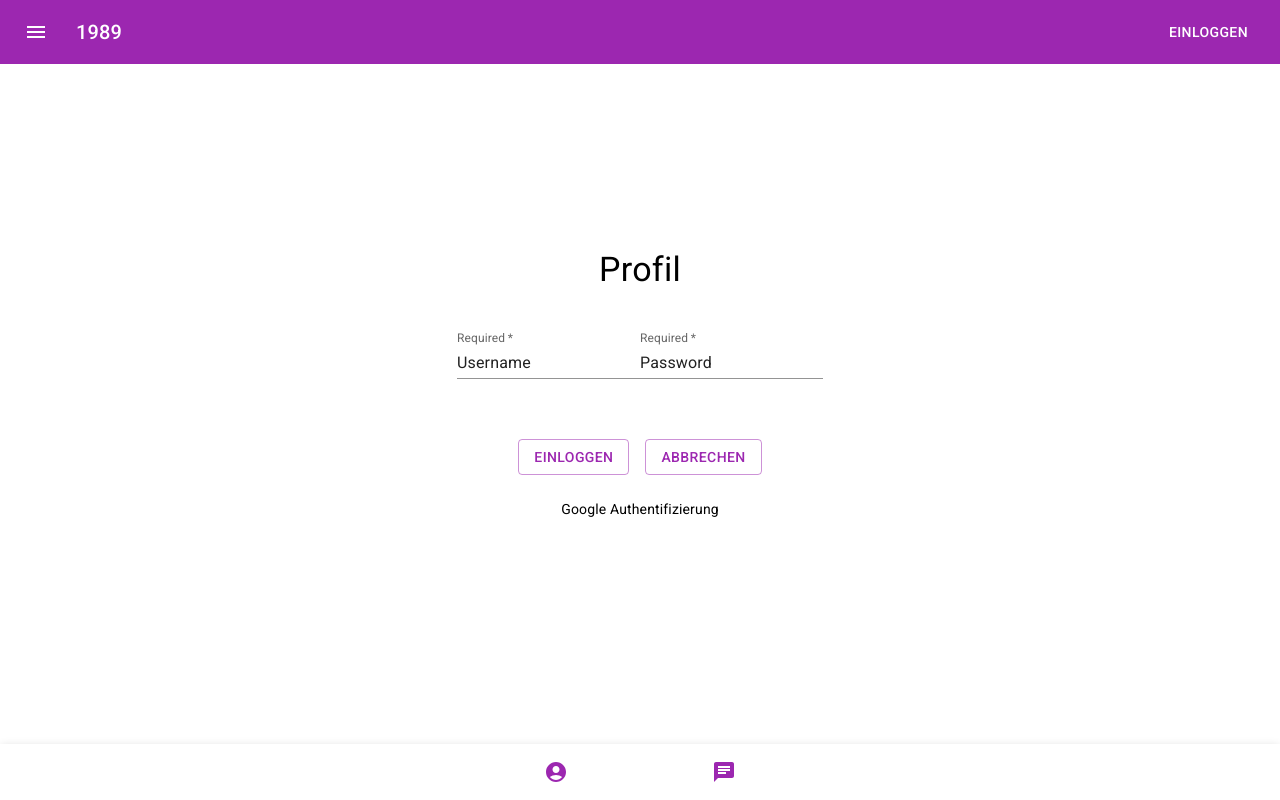
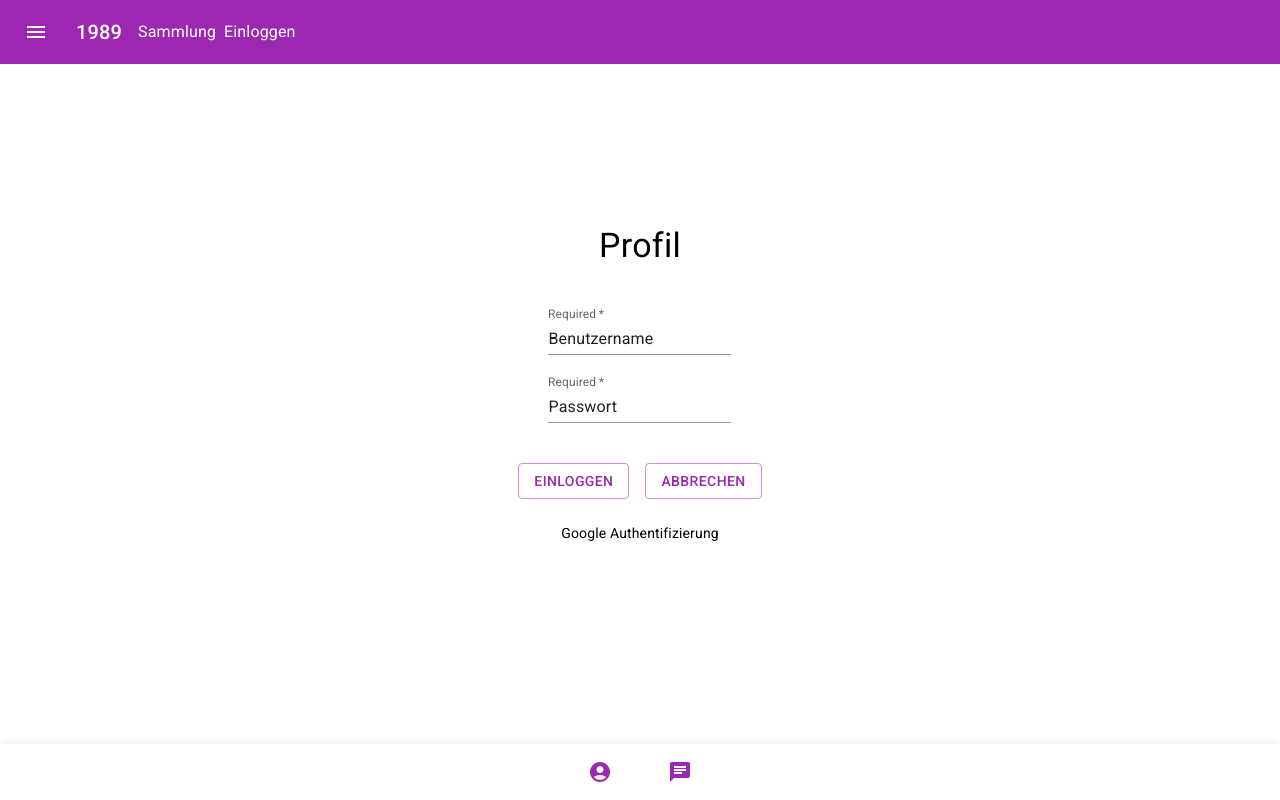
Before and after one commit to clio001/project3-react-api, a React (Create React App) app: page /login in a window 1280 px wide. Built offline with nearby package versions, Linux system fonts and the light colour scheme.

Commit message:
added home view, comments view, and routing

```diff
--- a/package.json
+++ b/package.json
@@ -12,6 +12,7 @@
     "@testing-library/user-event": "^13.5.0",
     "react": "^18.1.0",
     "react-dom": "^18.1.0",
+    "react-router-dom": "^6.3.0",
     "react-scripts": "5.0.1",
     "web-vitals": "^2.1.4"
   },
--- a/src/components/App.css
+++ b/src/components/App.css
@@ -1,3 +1,18 @@
 .logo {
   text-align: end;
 }
+
+a {
+  text-decoration: none;
+  color: white;
+}
+
+#home-screen {
+  background: url("https://images.unsplash.com/photo-1591155654683-09555b9e1362?crop=entropy&cs=tinysrgb&fm=jpg&ixlib=rb-1.2.1&q=80&raw_url=true&ixid=MnwxMjA3fDB8MHxwaG90by1wYWdlfHx8fGVufDB8fHx8&auto=format&fit=crop&w=1074");
+  background-size: cover;
+  background-repeat: no-repeat;
+  height: 90vh;
+  color: white;
+  padding: 1rem;
+  opacity: 0.7;
+}
--- a/src/components/App.js
+++ b/src/components/App.js
@@ -1,14 +1,28 @@
+// * Import hooks
+
+import ReactDOM from "react-dom/client";
+import { BrowserRouter as Router, Routes, Route } from "react-router-dom";
+
+// * Import CSS
+
 import "./App.css";
 
-// * Import components
+// * Import Views
 import ViewList from "../screens/ViewList";
 import ViewLogin from "../screens/ViewLogin";
+import ViewChat from "../screens/ViewChat";
+import ViewHome from "../screens/ViewHome";
 
 function App() {
   return (
-    <>
-      <ViewLogin />
-    </>
+    <Router>
+      <Routes>
+        <Route path="list" element={<ViewList />} />
+        <Route path="login" element={<ViewLogin />} />
+        <Route path="chat" element={<ViewChat />} />
+        <Route path="/" element={<ViewHome />} />
+      </Routes>
+    </Router>
   );
 }
 
--- a/src/components/Footer.js
+++ b/src/components/Footer.js
@@ -5,6 +5,7 @@ import BottomNavigationAction from "@mui/material/BottomNavigationAction";
 import AccountCircleIcon from "@mui/icons-material/AccountCircle";
 import ChatIcon from "@mui/icons-material/Chat";
 import Paper from "@mui/material/Paper";
+import { Link } from "react-router-dom";
 
 export default function Footer() {
   const [value, setValue] = React.useState(0);
@@ -14,17 +15,15 @@ export default function Footer() {
       sx={{ position: "fixed", bottom: 0, left: 0, right: 0, width: "100%" }}
       elevation={3}
     >
-      <BottomNavigation
-        showLabels
-        value={value}
-        onChange={(event, newValue) => {
-          setValue(newValue);
-        }}
-      >
-        <BottomNavigationAction
-          icon={<AccountCircleIcon color="secondary" />}
-        />
-        <BottomNavigationAction icon={<ChatIcon color="secondary" />} />
+      <BottomNavigation sx={{ alignItems: "center" }}>
+        <Link to="../chat">
+          <BottomNavigationAction
+            icon={<AccountCircleIcon color="secondary" />}
+          />
+        </Link>
+        <Link to="../chat">
+          <BottomNavigationAction icon={<ChatIcon color="secondary" />} />
+        </Link>
       </BottomNavigation>
     </Paper>
   );
--- /dev/null
+++ b/src/components/Home.js
@@ -0,0 +1,26 @@
+import { Typography, Button, Box } from "@mui/material";
+import { Link } from "react-router-dom";
+import React from "react";
+
+export default function Home() {
+  return (
+    <div id="home-screen">
+      <Box mt={14}>
+        <Typography variant="h1" component="h1">
+          1989
+        </Typography>
+        <Typography variant="h5" mb={4}>
+          Erfahre die Geschichte des Falls der Berliner Mauer im Spiegel des
+          europäischen Kulturerbes.
+        </Typography>
+        <Box sx={{ textAlign: "center" }}>
+          <Link to="../list">
+            <Button variant="contained" color="secondary">
+              Los geht's
+            </Button>
+          </Link>
+        </Box>
+      </Box>
+    </div>
+  );
+}
--- a/src/components/Login.js
+++ b/src/components/Login.js
@@ -23,15 +23,18 @@ export default function Login() {
           <TextField
             required
             variant="standard"
+            color="secondary"
             label="Required"
-            defaultValue="Username"
+            defaultValue="Benutzername"
             sx={{ marginBottom: "20px" }}
           />
+          <br />
           <TextField
             required
             variant="standard"
+            color="secondary"
             label="Required"
-            defaultValue="Password"
+            defaultValue="Passwort"
           />
         </Box>
 
--- a/src/components/Navbar.js
+++ b/src/components/Navbar.js
@@ -6,8 +6,11 @@ import Typography from "@mui/material/Typography";
 import Button from "@mui/material/Button";
 import IconButton from "@mui/material/IconButton";
 import MenuIcon from "@mui/icons-material/Menu";
+import { Link, useNavigate } from "react-router-dom";
 
 export default function Navbar() {
+  const navigate = useNavigate();
+
   return (
     <Box sx={{ flexGrow: 1 }}>
       <AppBar position="sticky" color="secondary" elevation={0}>
@@ -21,10 +24,21 @@ export default function Navbar() {
           >
             <MenuIcon />
           </IconButton>
-          <Typography variant="h6" component="div" sx={{ flexGrow: 1 }}>
-            1989
-          </Typography>
-          <Button color="inherit">Einloggen</Button>
+          <Link to="/">
+            {" "}
+            <Typography variant="h6" component="div" mr={2}>
+              1989
+            </Typography>
+          </Link>
+          <Link to="../list">
+            {" "}
+            <Typography variant="subtitle1" component="div" mr={1}>
+              Sammlung
+            </Typography>
+          </Link>
+          <Link to="../login">
+            <Typography variant="subtitle1">Einloggen</Typography>
+          </Link>
         </Toolbar>
       </AppBar>
     </Box>
--- a/src/components/SearchBar.js
+++ b/src/components/SearchBar.js
@@ -1,20 +1,21 @@
 import React from "react";
-import { Paper, Button, InputBase } from "@mui/material";
+import { Paper, Button, InputBase, Box } from "@mui/material";
 import SearchIcon from "@mui/icons-material/Search";
 
 export default function SearchBar(props) {
   const handleUserInput = props.handleUserInput;
   return (
     <>
+      <Box>
         <Paper
           elevation={3}
           component="form"
           sx={{
-          p: "2px 4px",
             display: "flex",
             alignItems: "center",
             width: "100%",
-          padding: "0.5rem",
+            paddingTop: "0.5rem",
+            paddingBottom: "0.5rem",
           }}
         >
           <InputBase
@@ -34,6 +35,7 @@ export default function SearchBar(props) {
             </Button>
           </span>
         </Paper>
+      </Box>
     </>
   );
 }
--- a/src/index.js
+++ b/src/index.js
@@ -3,6 +3,7 @@ import ReactDOM from "react-dom/client";
 import "./index.css";
 import App from "../src/components/App";
 import reportWebVitals from "./reportWebVitals";
+import { BrowserRouter as Router } from "react-router-dom";
 
 const root = ReactDOM.createRoot(document.getElementById("root"));
 root.render(
@@ -10,8 +11,3 @@ root.render(
     <App />
   </React.StrictMode>
 );
-
-// If you want to start measuring performance in your app, pass a function
-// to log results (for example: reportWebVitals(console.log))
-// or send to an analytics endpoint. Learn more: https://bit.ly/CRA-vitals
-reportWebVitals();
--- a/src/screens/viewList.js
+++ b/src/screens/ViewHome.js
@@ -1,13 +1,13 @@
 import React from "react";
-import List from "../components/List";
+import Footer from "../components/Footer";
 import Navbar from "../components/Navbar";
-import Footer from "../components/Footer";
+import Home from "../components/Home";
 
-export default function ViewList() {
+export default function ViewChat() {
   return (
     <>
       <Navbar />
-      <List />
+      <Home />
       <Footer />
     </>
   );
```
Also changed, not shown: src/components/Chat.js (added, +55 -0 lines), 1 other file (tests, documents, lock files or other folders). Lines whose indentation alone changed are shown as unchanged.
